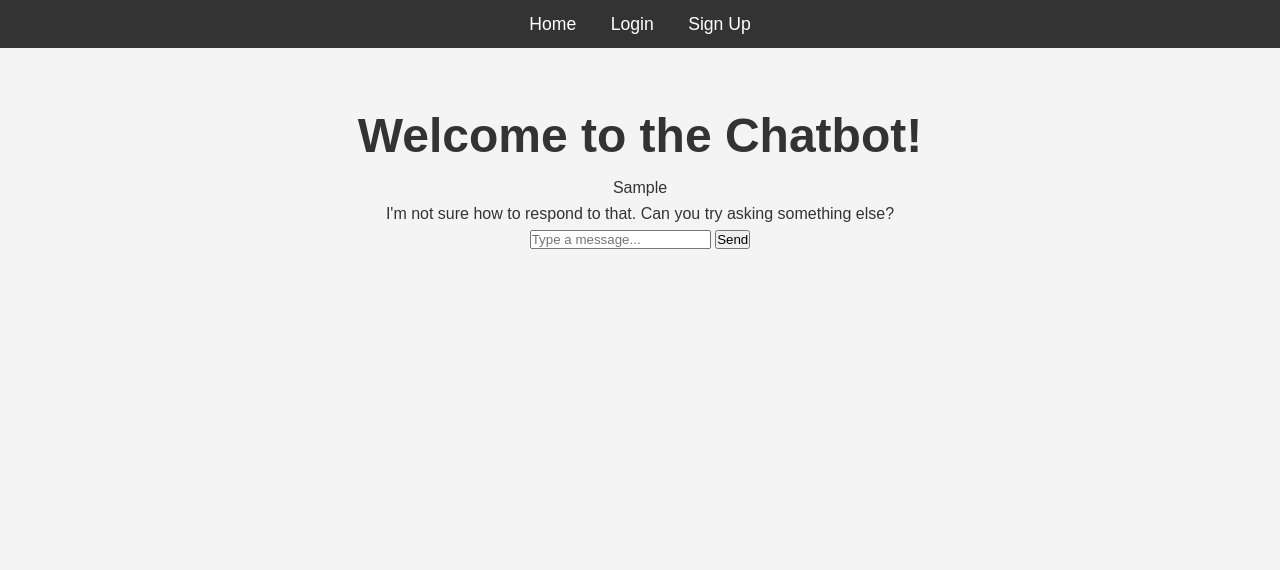
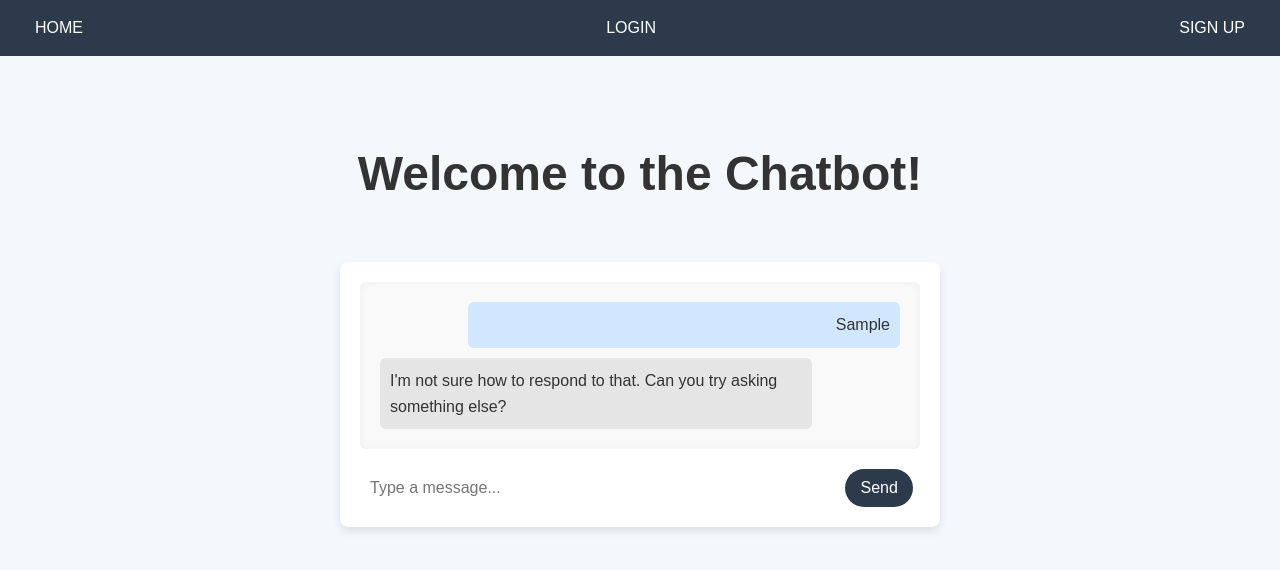
Before and after one commit to SoralDaBest/SoralDaBest.github.io, a plain HTML site: page chatbot.html in a window 1280 px wide. Both pictures are taken after typing "Sample" into the empty fields and a click on the button "Send". Drawn offline with Linux system fonts and the light colour scheme.

Commit message:
Update chatbot.html

```diff
--- a/chatbot.html
+++ b/chatbot.html
@@ -6,10 +6,123 @@
     <title>Chatbot</title>
     <link rel="stylesheet" href="styles.css">
     <style>
-        body { font-family: Arial, sans-serif; text-align: center; }
-        nav { background: #333; padding: 10px; color: white; }
-        nav a { color: white; text-decoration: none; margin: 0 15px; }
-        #user-info { display: none; color: white; }
+        /* General Body and Layout */
+        body {
+            font-family: 'Arial', sans-serif;
+            margin: 0;
+            padding: 0;
+            background-color: #f4f7fc;
+            color: #333;
+        }
+
+        /* Navigation Bar Styling */
+        nav {
+            background-color: #2d3a4b;
+            padding: 15px;
+            display: flex;
+            justify-content: space-between;
+            align-items: center;
+        }
+
+        nav a {
+            color: white;
+            text-decoration: none;
+            margin: 0 20px;
+            font-size: 16px;
+            text-transform: uppercase;
+        }
+
+        nav a:hover {
+            color: #7ec8d2;
+        }
+
+        #user-info {
+            display: none;
+            color: white;
+            font-size: 16px;
+        }
+
+        #user-greeting {
+            margin-right: 10px;
+        }
+
+        /* Chatbot Styling */
+        #chatbot-container {
+            width: 100%;
+            max-width: 600px;
+            margin: 50px auto;
+            padding: 20px;
+            background: #fff;
+            border-radius: 8px;
+            box-shadow: 0 4px 8px rgba(0, 0, 0, 0.1);
+        }
+
+        #chatbot-body {
+            max-height: 400px;
+            overflow-y: auto;
+            margin-bottom: 10px;
+            padding: 10px;
+            background-color: #f9f9f9;
+            border-radius: 6px;
+            box-shadow: inset 0 0 10px rgba(0, 0, 0, 0.05);
+        }
+
+        .user-message, .bot-message {
+            margin: 10px;
+            padding: 10px;
+            border-radius: 6px;
+            max-width: 80%;
+        }
+
+        .user-message {
+            background-color: #d0e7ff;
+            margin-left: auto;
+            text-align: right;
+        }
+
+        .bot-message {
+            background-color: #e5e5e5;
+            margin-right: auto;
+        }
+
+        input[type="text"] {
+            width: 85%;
+            padding: 10px;
+            margin-top: 10px;
+            border: none;
+            border-radius: 20px;
+            box-sizing: border-box;
+            font-size: 16px;
+        }
+
+        #send-btn {
+            padding: 10px 15px;
+            margin-left: 5px;
+            background-color: #2d3a4b;
+            color: white;
+            border: none;
+            border-radius: 20px;
+            cursor: pointer;
+            font-size: 16px;
+        }
+
+        #send-btn:hover {
+            background-color: #7ec8d2;
+        }
+
+        /* Smooth Transitions */
+        .fade-in {
+            animation: fadeIn 0.5s ease-in-out;
+        }
+
+        @keyframes fadeIn {
+            from {
+                opacity: 0;
+            }
+            to {
+                opacity: 1;
+            }
+        }
     </style>
 </head>
 <body>
@@ -24,21 +137,19 @@
         </span>
     </nav>
 
-    <h1>Welcome to the Chatbot!</h1>
+    <h1 style="text-align:center; padding-top: 30px;">Welcome to the Chatbot!</h1>
 
-    <!-- Chatbot Container -->
     <div id="chatbot-container">
-        <div id="chatbot-body"></div>
+        <div id="chatbot-body" class="fade-in"></div>
         <input type="text" id="chatbot-input" placeholder="Type a message..." />
         <button class="send-btn" id="send-btn">Send</button>
     </div>
 
-    <script type="module" src="chatbot.js"></script> <!-- Link to external chatbot.js -->
+    <script type="module" src="chatbot.js"></script>
     <script>
         import { initializeApp } from 'https://www.gstatic.com/firebasejs/9.6.1/firebase-app.js';
         import { getAuth, onAuthStateChanged, signOut } from 'https://www.gstatic.com/firebasejs/9.6.1/firebase-auth.js';
 
-        // Firebase configuration
         const firebaseConfig = {
             apiKey: "AIzaSyD973DOB5cFx0ZiIjfQI8toUHHbaT70UeQ",
             authDomain: "soraldabest.firebaseapp.com",
@@ -49,11 +160,9 @@
             measurementId: "G-K6ZC913ET0"
         };
 
-        // Initialize Firebase
         const app = initializeApp(firebaseConfig);
         const auth = getAuth(app);
 
-        // Ensure Firebase is initialized and check if user is logged in
         onAuthStateChanged(auth, (user) => {
             if (user) {
                 document.getElementById("login-link").style.display = "none";
@@ -67,10 +176,9 @@
             }
         });
 
-        // Logout function
         function logout() {
             signOut(auth).then(() => {
-                window.location.reload(); // Reload the page after logging out
+                window.location.reload();
             });
         }
     </script>
```
